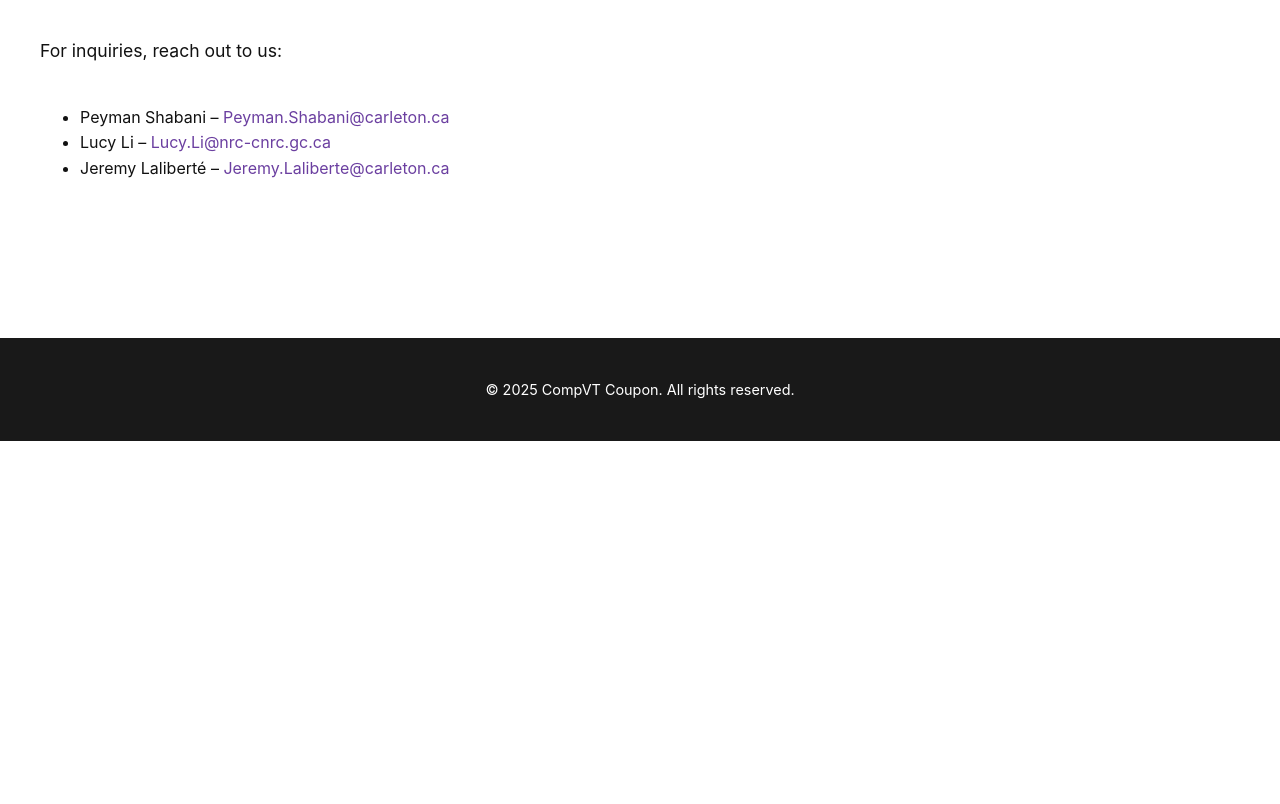
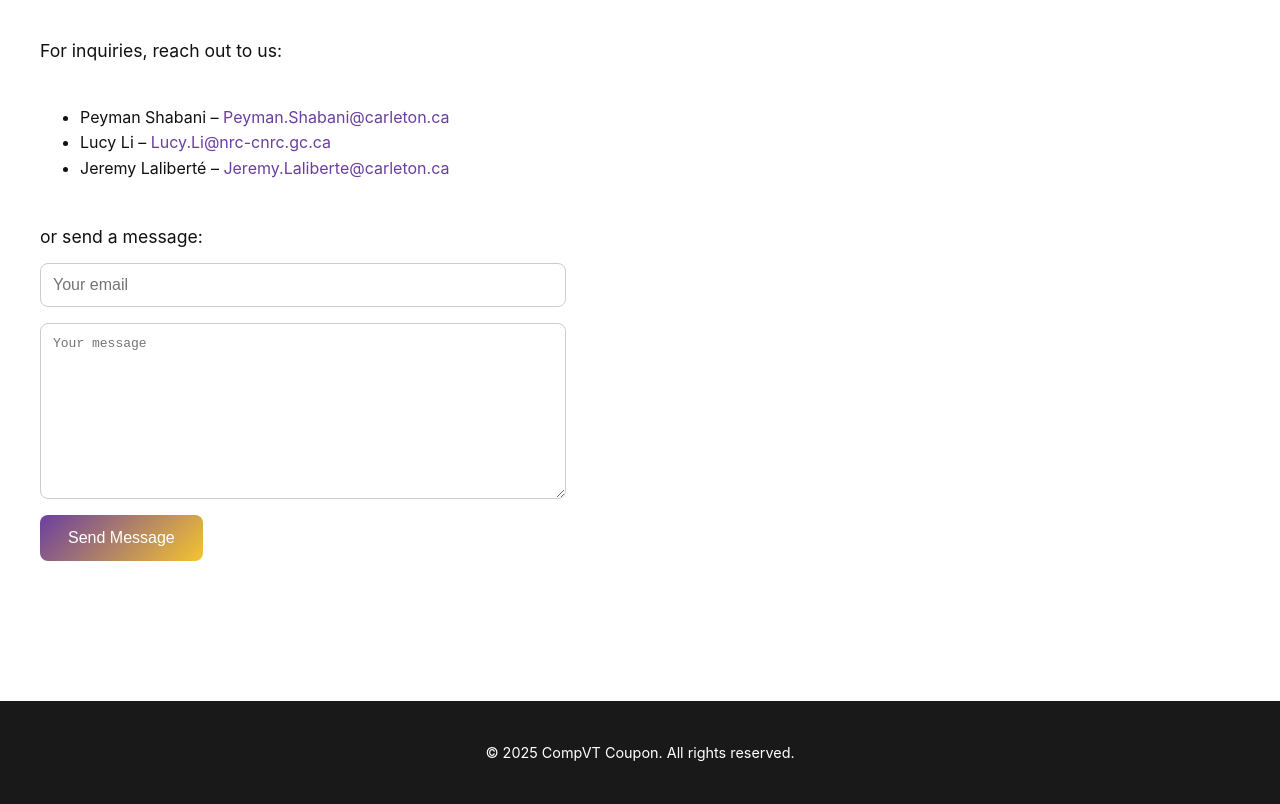
Before and after one commit to compvt/coupon, a plain HTML site: page index.html in a window 1280 px wide. Shown: the part 3549-4353 px from the top of the page. Before the commit the page ends 3990 px from the top, so only its background shows below. Drawn offline with Linux system fonts and the light colour scheme.

Commit message:
Update index.html

```diff
--- a/index.html
+++ b/index.html
@@ -276,7 +276,14 @@
       <li>Lucy Li – <a href="mailto:Lucy.Li@nrc-cnrc.gc.ca">Lucy.Li@nrc-cnrc.gc.ca</a></li>
       <li>Jeremy Laliberté – <a href="mailto:Jeremy.Laliberte@carleton.ca">Jeremy.Laliberte@carleton.ca</a></li>
     </ul>
-  </section>
+	<br>
+   <div style="font-size: 1.1em; margin-bottom: 4px;">or send a message:</div>
+  <form action="https://formspree.io/f/xanjkjjk" method="POST" style="max-width: 500px; margin: 0px 0 0; text-align: left;">
+    <input type="email" name="email" placeholder="Your email" required style="width: 100%; padding: 12px; margin: 8px 0; border-radius: 8px; border: 1px solid #ccc; font-size: 1em; text-align: left;">
+    <textarea name="message" placeholder="Your message" required style="width: 100%; padding: 12px; margin: 8px 0; border-radius: 8px; border: 1px solid #ccc; font-size: 1em; height: 150px; text-align: left;"></textarea>
+    <button type="submit" style="background: linear-gradient(135deg, var(--purple), var(--yellow)); color: white; padding: 14px 28px; border: none; border-radius: 8px; font-size: 1em; cursor: pointer; text-align: left;">Send Message</button>
+	</form>
+ </section>
 </main>
 
 <footer role="contentinfo">
```
